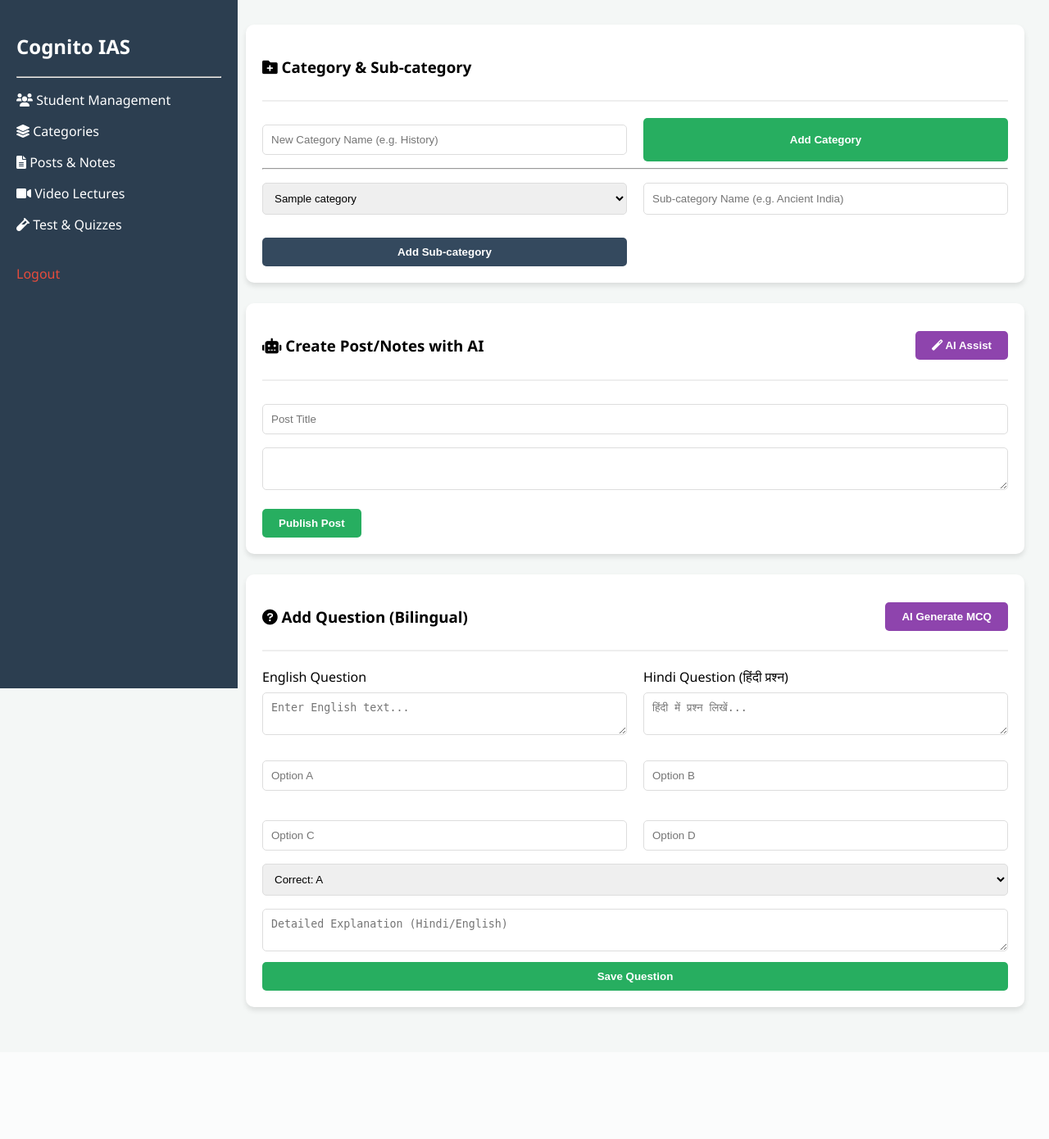
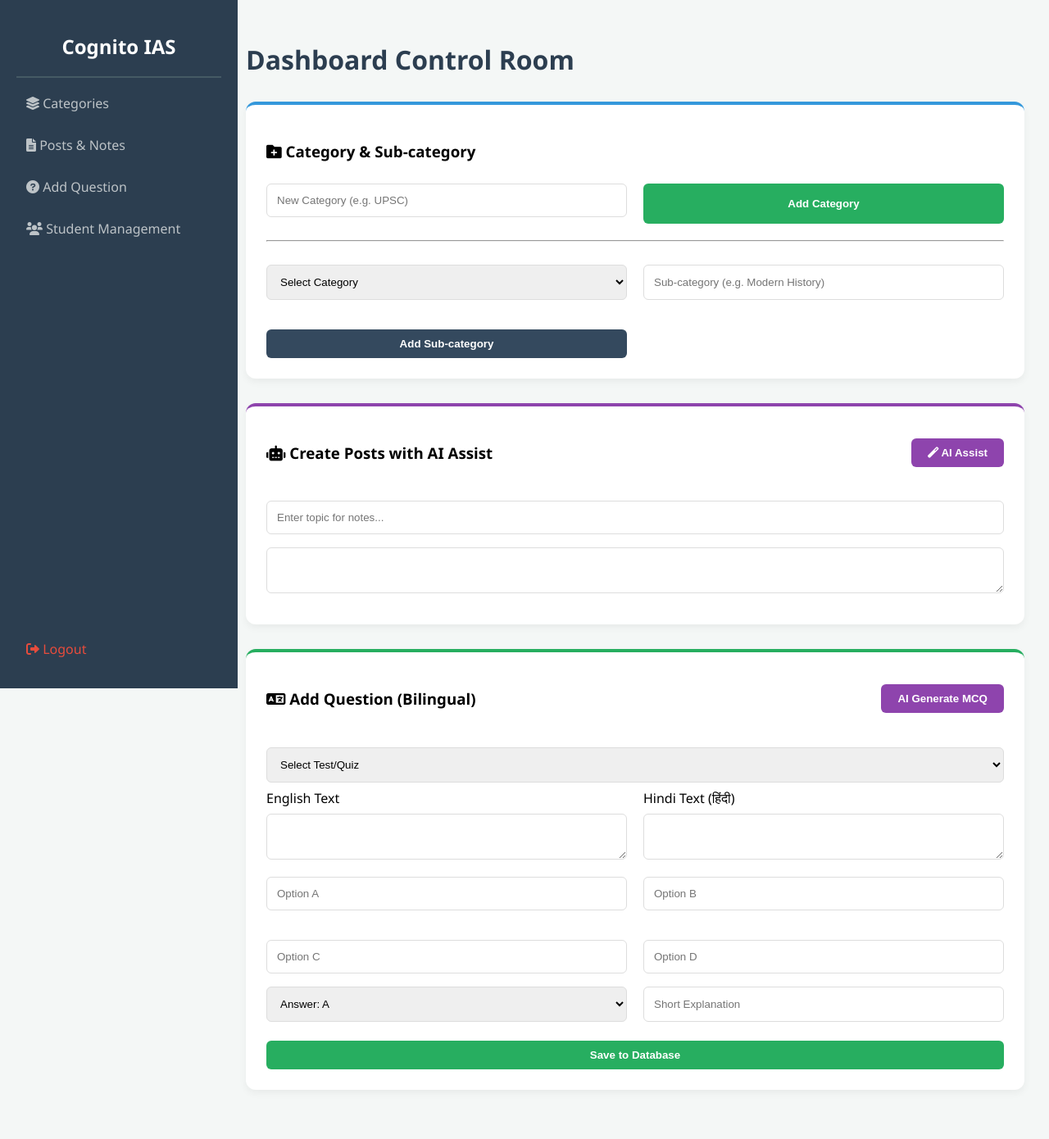
Before and after one commit to cognitoias-droid/UPSC-Web-App, a Flask app: page /admin in a window 1280 px wide. Shown: the whole page at 82% size. Before the commit the page ends 1235 px from the top, so only its background shows below. Run offline with Flask 3, Linux system fonts and the light colour scheme; the visitor is signed in with stand-in values (Sample User, id 1); tables that the repository leaves empty hold one stand-in row (values such as "Sample post"); some libraries are stand-ins or nearby versions.

Commit message:
Update admin.html

```diff
--- a/templates/admin.html
+++ b/templates/admin.html
@@ -2,93 +2,102 @@
 <html lang="hi">
 <head>
     <meta charset="UTF-8">
-    <title>Cognito IAS - Admin Dashboard</title>
+    <title>Cognito IAS - Master Admin Panel</title>
     <script src="https://cdn.ckeditor.com/4.22.1/standard/ckeditor.js"></script>
     <link rel="stylesheet" href="https://cdnjs.cloudflare.com/ajax/libs/font-awesome/6.0.0/css/all.min.css">
     <style>
         :root { --sidebar-bg: #2c3e50; --main-bg: #f4f7f6; --accent: #3498db; }
-        body { font-family: 'Segoe UI', sans-serif; display: flex; margin: 0; background: var(--main-bg); }
+        body { font-family: 'Segoe UI', sans-serif; display: flex; margin: 0; background: var(--main-bg); scroll-behavior: smooth; }
         .sidebar { width: 250px; background: var(--sidebar-bg); color: white; height: 100vh; position: fixed; padding: 20px; }
-        .content { margin-left: 270px; padding: 30px; width: 100%; }
-        .card { background: white; padding: 20px; border-radius: 10px; box-shadow: 0 4px 6px rgba(0,0,0,0.1); margin-bottom: 25px; }
-        .section-header { display: flex; justify-content: space-between; align-items: center; border-bottom: 2px solid #eee; padding-bottom: 10px; margin-bottom: 20px; }
-        .btn { padding: 10px 20px; border: none; border-radius: 5px; cursor: pointer; color: white; font-weight: bold; }
-        .btn-ai { background: #8e44ad; } .btn-save { background: #27ae60; }
+        .sidebar a { color: #bdc3c7; text-decoration: none; display: block; padding: 12px; border-radius: 5px; margin-bottom: 5px; transition: 0.3s; }
+        .sidebar a:hover, .sidebar a.active { background: #34495e; color: white; }
+        .content { margin-left: 270px; padding: 30px; width: calc(100% - 310px); }
+        .card { background: white; padding: 25px; border-radius: 12px; box-shadow: 0 4px 10px rgba(0,0,0,0.05); margin-bottom: 30px; border-top: 4px solid var(--accent); }
+        .section-header { display: flex; justify-content: space-between; align-items: center; margin-bottom: 20px; }
+        .btn { padding: 10px 20px; border: none; border-radius: 6px; cursor: pointer; color: white; font-weight: bold; transition: 0.2s; }
+        .btn-ai { background: #8e44ad; } .btn-save { background: #27ae60; width: 100%; margin-top: 15px; }
         .grid-2 { display: grid; grid-template-columns: 1fr 1fr; gap: 20px; }
-        input, select, textarea { width: 100%; padding: 10px; margin: 8px 0; border: 1px solid #ddd; border-radius: 5px; box-sizing: border-box; }
+        input, select, textarea { width: 100%; padding: 12px; margin: 8px 0; border: 1px solid #ddd; border-radius: 6px; box-sizing: border-box; }
     </style>
 </head>
 <body>
 
 <div class="sidebar">
-    <h2>Cognito IAS</h2>
-    <hr>
+    <h2 style="text-align:center;">Cognito IAS</h2>
+    <hr style="border: 0.5px solid #455a64;">
     <nav>
-        <p><i class="fas fa-users"></i> Student Management</p>
-        <p><i class="fas fa-layer-group"></i> Categories</p>
-        <p><i class="fas fa-file-alt"></i> Posts & Notes</p>
-        <p><i class="fas fa-video"></i> Video Lectures</p>
-        <p><i class="fas fa-vial"></i> Test & Quizzes</p>
+        <a href="#categories"><i class="fas fa-layer-group"></i> Categories</a>
+        <a href="#posts"><i class="fas fa-file-alt"></i> Posts & Notes</a>
+        <a href="#questions"><i class="fas fa-question-circle"></i> Add Question</a>
+        <a href="#students"><i class="fas fa-users"></i> Student Management</a>
     </nav>
-    <br><a href="/logout" style="color:#e74c3c; text-decoration:none;">Logout</a>
+    <div style="position: absolute; bottom: 20px; width: 210px;">
+        <a href="/logout" style="color:#e74c3c;"><i class="fas fa-sign-out-alt"></i> Logout</a>
+    </div>
 </div>
 
 <div class="content">
-    <div class="card">
-        <div class="section-header">
-            <h3><i class="fas fa-folder-plus"></i> Category & Sub-category</h3>
-        </div>
+    <h1 style="color: var(--sidebar-bg); margin-bottom: 30px;">Dashboard Control Room</h1>
+
+    <div id="categories" class="card">
+        <h3><i class="fas fa-folder-plus"></i> Category & Sub-category</h3>
         <form action="/admin/add_category" method="POST" class="grid-2">
-            <input type="text" name="cat_name" placeholder="New Category Name (e.g. History)" required>
-            <button class="btn btn-save">Add Category</button>
+            <input type="text" name="cat_name" placeholder="New Category (e.g. UPSC)" required>
+            <button class="btn btn-save" style="margin-top:8px;">Add Category</button>
         </form>
-        <hr>
+        <hr style="margin: 20px 0;">
         <form action="/admin/add_subcategory" method="POST" class="grid-2">
             <select name="parent_id">
+                <option value="">Select Category</option>
                 {% for cat in categories %}<option value="{{cat.id}}">{{cat.name}}</option>{% endfor %}
             </select>
-            <input type="text" name="subcat_name" placeholder="Sub-category Name (e.g. Ancient India)">
-            <button class="btn btn-save" style="background:#34495e;">Add Sub-category</button>
+            <input type="text" name="subcat_name" placeholder="Sub-category (e.g. Modern History)">
+            <button class="btn btn-save" style="margin-top:8px; background:#34495e;">Add Sub-category</button>
         </form>
     </div>
 
-    <div class="card">
+    <div id="posts" class="card" style="border-top-color: #8e44ad;">
         <div class="section-header">
-            <h3><i class="fas fa-robot"></i> Create Post/Notes with AI</h3>
+            <h3><i class="fas fa-robot"></i> Create Posts with AI Assist</h3>
             <button onclick="aiAssist('post')" class="btn btn-ai"><i class="fas fa-magic"></i> AI Assist</button>
         </div>
-        <input type="text" id="post_title" placeholder="Post Title">
-        <textarea name="content" id="post_editor"></textarea>
-        <button class="btn btn-save" style="margin-top:10px;">Publish Post</button>
+        <input type="text" id="post_topic" placeholder="Enter topic for notes...">
+        <textarea id="post_editor"></textarea>
     </div>
 
-    <div class="card">
+    <div id="questions" class="card" style="border-top-color: #27ae60;">
         <div class="section-header">
-            <h3><i class="fas fa-question-circle"></i> Add Question (Bilingual)</h3>
+            <h3><i class="fas fa-language"></i> Add Question (Bilingual)</h3>
             <button onclick="aiAssist('quiz')" class="btn btn-ai">AI Generate MCQ</button>
         </div>
-        <div class="grid-2">
-            <div>
-                <label>English Question</label>
-                <textarea id="q_en" placeholder="Enter English text..."></textarea>
+
+        <form action="/admin/save_question" method="POST">
+            <select name="test_id" required>
+                <option value="">Select Test/Quiz</option>
+                {% for t in tests %}<option value="{{t.id}}">{{t.title}}</option>{% endfor %}
+            </select>
+
+            <div class="grid-2">
+                <div><label>English Text</label><textarea name="q_en" id="q_en"></textarea></div>
+                <div><label>Hindi Text (हिंदी)</label><textarea name="q_hi" id="q_hi"></textarea></div>
             </div>
-            <div>
-                <label>Hindi Question (हिंदी प्रश्न)</label>
-                <textarea id="q_hi" placeholder="हिंदी में प्रश्न लिखें..."></textarea>
+
+            <div class="grid-2">
+                <input type="text" name="oa" id="oa" placeholder="Option A">
+                <input type="text" name="ob" id="ob" placeholder="Option B">
+                <input type="text" name="oc" id="oc" placeholder="Option C">
+                <input type="text" name="od" id="od" placeholder="Option D">
             </div>
-        </div>
-        <div class="grid-2" style="margin-top:10px;">
-            <input type="text" id="oa" placeholder="Option A">
-            <input type="text" id="ob" placeholder="Option B">
-            <input type="text" id="oc" placeholder="Option C">
-            <input type="text" id="od" placeholder="Option D">
-        </div>
-        <select id="correct_ans">
-            <option value="A">Correct: A</option><option value="B">B</option>
-            <option value="C">C</option><option value="D">D</option>
-        </select>
-        <textarea id="explanation" placeholder="Detailed Explanation (Hindi/English)"></textarea>
-        <button class="btn btn-save" style="width:100%;">Save Question</button>
+
+            <div class="grid-2">
+                <select name="ans" id="correct_ans">
+                    <option value="A">Answer: A</option><option value="B">B</option>
+                    <option value="C">C</option><option value="D">D</option>
+                </select>
+                <input type="text" name="exp" id="explanation" placeholder="Short Explanation">
+            </div>
+            <button type="submit" class="btn btn-save">Save to Database</button>
+        </form>
     </div>
 </div>
 
@@ -96,11 +105,8 @@
     CKEDITOR.replace('post_editor');
 
     async function aiAssist(type) {
-        let topic = prompt("Enter topic for AI Assist:");
-        if(!topic) return;
-
-        const btn = document.querySelector('.btn-ai');
-        btn.innerHTML = "Thinking...";
+        let topic = (type === 'post') ? document.getElementById('post_topic').value : prompt("Enter Topic for MCQ:");
+        if(!topic) { alert("Pehle topic likhein!"); return; }
 
         const response = await fetch('/api/ai_assist', {
             method: 'POST',
@@ -116,10 +122,11 @@
             document.getElementById('q_hi').value = data.q_hi;
             document.getElementById('oa').value = data.oa;
             document.getElementById('ob').value = data.ob;
-            document.getElementById('ans').value = data.ans;
+            document.getElementById('oc').value = data.oc;
+            document.getElementById('od').value = data.od;
+            document.getElementById('correct_ans').value = data.ans;
             document.getElementById('explanation').value = data.exp;
         }
-        btn.innerHTML = "AI Assist";
     }
 </script>
 </body>
```
